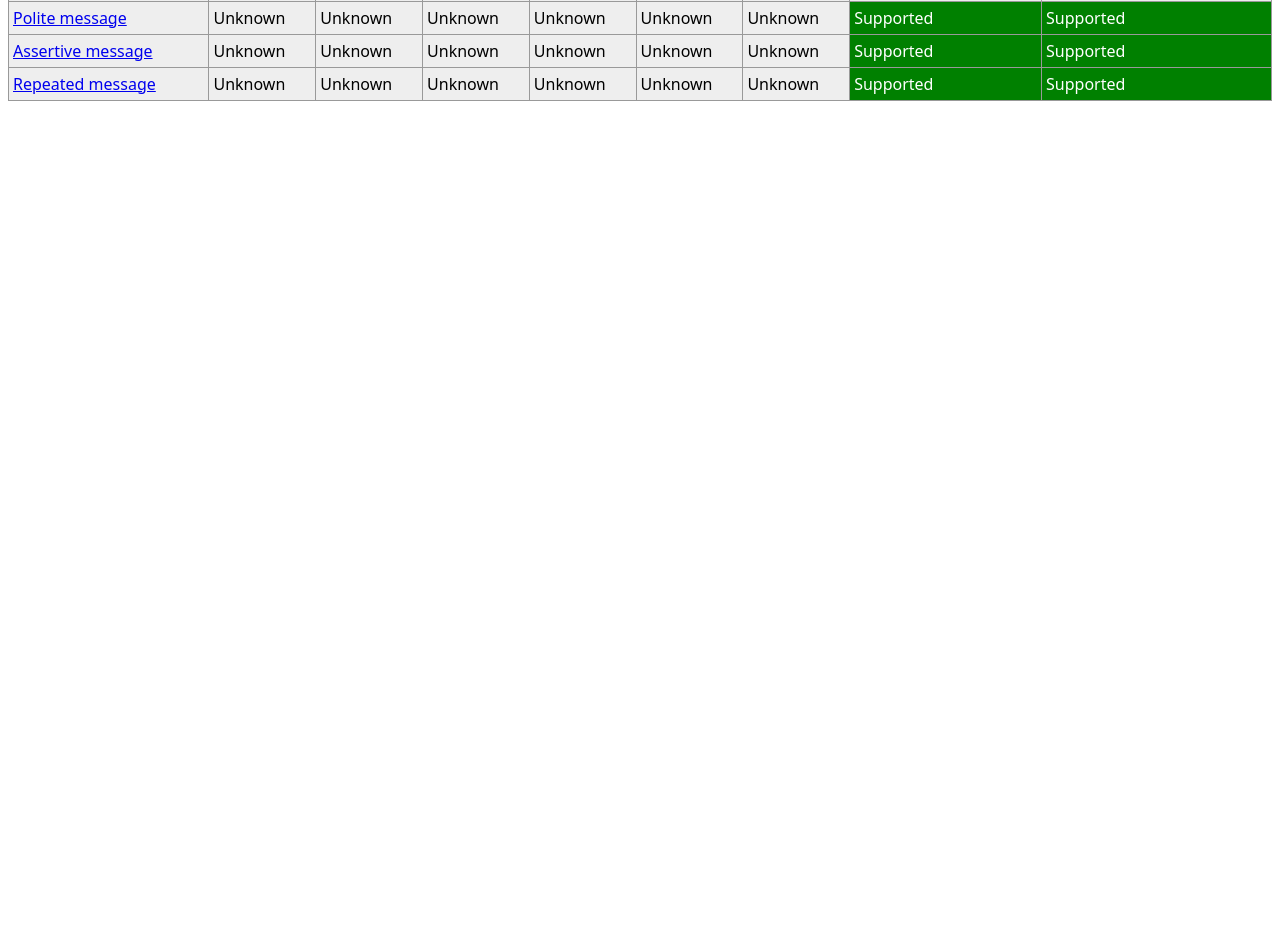
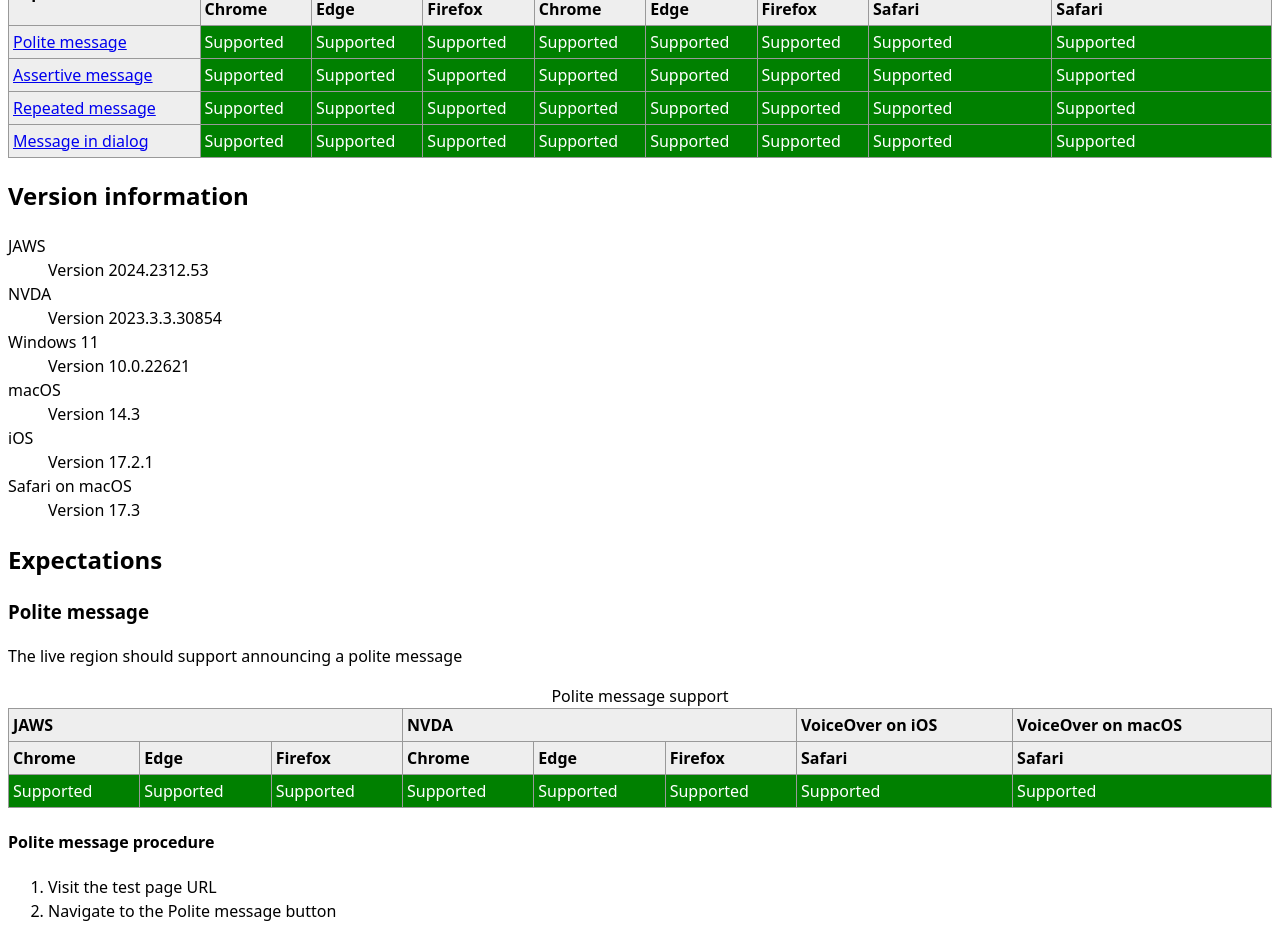
Before and after one commit to primer/live-region-element, a Next.js app in the folder website/: page /support in a window 1280 px wide. Shown: the part 180-1107 px from the top of the page. Before the commit the page ends 800 px from the top, so only its background shows below. Built offline with nearby package versions, Linux system fonts and the light colour scheme.

Commit message:
feat: finish support page info and include tests

```diff
--- a/website/src/app/page.tsx
+++ b/website/src/app/page.tsx
@@ -1,12 +1,15 @@
 'use client'
 
 import {announce, announceFromElement} from '@primer/live-region-element'
+import Link from 'next/link'
 import {LiveRegion} from '../components/LiveRegion'
 
 export default function IndexPage() {
   return (
     <>
       <h1>live-region-element</h1>
+      <Link href="/support">View screen reader support</Link>
+
       <h2>announce</h2>
 
       <h3>Polite</h3>
--- a/website/src/app/support/page.tsx
+++ b/website/src/app/support/page.tsx
@@ -1,9 +1,199 @@
 import Link from 'next/link'
+
+type TestResult =
+  | boolean
+  | {
+      type: 'pass' | 'fail' | 'partial' | 'unknown'
+    }
+
+type JAWSResult = {
+  chrome: TestResult
+  edge: TestResult
+  firefox: TestResult
+}
+
+type NVDAResult = {
+  chrome: TestResult
+  edge: TestResult
+  firefox: TestResult
+}
+
+type VoiceOverResult = {
+  safari: TestResult
+}
+
+type Results = {
+  jaws: JAWSResult
+  nvda: NVDAResult
+  voiceover_ios: VoiceOverResult
+  voiceover_macos: VoiceOverResult
+}
+
+type Expectation = {
+  expectation: string
+  description: string
+  testUrl: string
+  procedure: Array<string>
+  results: Results
+}
+
+const resultOrder: Array<[keyof Results, string]> = [
+  ['jaws', 'chrome'],
+  ['jaws', 'edge'],
+  ['jaws', 'firefox'],
+  ['nvda', 'chrome'],
+  ['nvda', 'edge'],
+  ['nvda', 'firefox'],
+  ['voiceover_ios', 'safari'],
+  ['voiceover_macos', 'safari'],
+]
+function getResults(expectation: Expectation) {
+  const {results} = expectation
+  return resultOrder.map(([screenReader, browser]) => {
+    let support: TestResult = results[screenReader][browser] ?? {
+      type: 'unknown',
+    }
+    if (typeof support === 'boolean') {
+      support = {
+        type: support ? 'pass' : 'fail',
+      }
+    }
+    return {
+      screenReader,
+      browser,
+      support,
+    }
+  })
+}
+
+const expectations: Array<Expectation> = [
+  {
+    expectation: 'Polite message',
+    description: 'The live region should support announcing a polite message',
+    testUrl: '/tests/polite-message',
+    procedure: [
+      'Visit the test page URL',
+      'Navigate to the Polite message button',
+      'Activate the button',
+      'The message "Example polite message" should be announced',
+    ],
+    results: {
+      jaws: {
+        chrome: true,
+        edge: true,
+        firefox: true,
+      },
+      nvda: {
+        chrome: true,
+        edge: true,
+        firefox: true,
+      },
+      voiceover_ios: {
+        safari: true,
+      },
+      voiceover_macos: {
+        safari: true,
+      },
+    },
+  },
+  {
+    expectation: 'Assertive message',
+    description: 'The live region should support announcing an assertive message',
+    testUrl: '/tests/assertive-message',
+    procedure: [
+      'Visit the test page URL',
+      'Navigate to the Assertive message button',
+      'Activate the button',
+      'The message "Example assertive message" should be announced',
+    ],
+    results: {
+      jaws: {
+        chrome: true,
+        edge: true,
+        firefox: true,
+      },
+      nvda: {
+        chrome: true,
+        edge: true,
+        firefox: true,
+      },
+      voiceover_ios: {
+        safari: true,
+      },
+      voiceover_macos: {
+        safari: true,
+      },
+    },
+  },
+  {
+    expectation: 'Repeated message',
+    description: 'The live region should support announcing a message with the same contents',
+    testUrl: '/tests/repeated-message',
+    procedure: [
+      'Visit the test page URL',
+      'Navigate to the Repeated message button',
+      'Activate the button',
+      'Observe that the "Example message that should be repeated" message was announced',
+      'Activate the button again',
+      'Observe that the "Example message that should be repeated" message was announced again',
+    ],
+    results: {
+      jaws: {
+        chrome: true,
+        edge: true,
+        firefox: true,
+      },
+      nvda: {
+        chrome: true,
+        edge: true,
+        firefox: true,
+      },
+      voiceover_ios: {
+        safari: true,
+      },
+      voiceover_macos: {
+        safari: true,
+      },
+    },
+  },
+  {
+    expectation: 'Message in dialog',
+    description: '',
+    testUrl: '/tests/message-in-dialog',
+    procedure: [
+      'Visit the test page URL',
+      'Navigate to the Open dialog button',
+      'Activate the button',
+      'Navigate to the Announce button',
+      'Activate the button',
+      'The message "Example polite message" should be announced',
+    ],
+    results: {
+      jaws: {
+        chrome: true,
+        edge: true,
+        firefox: true,
+      },
+      nvda: {
+        chrome: true,
+        edge: true,
+        firefox: true,
+      },
+      voiceover_ios: {
+        safari: true,
+      },
+      voiceover_macos: {
+        safari: true,
+      },
+    },
+  },
+]
 
 export default function SupportPage() {
   return (
     <main>
       <h1>Support information</h1>
+      <Link href="/">View examples page</Link>
 
       <table>
         <caption>Live region support</caption>
@@ -35,47 +225,134 @@
           </tr>
         </thead>
         <tbody>
-          <tr>
-            <td>
-              <Link href="/tests/polite-message">Polite message</Link>
-            </td>
-            <td className="unknown-support">Unknown</td>
-            <td className="unknown-support">Unknown</td>
-            <td className="unknown-support">Unknown</td>
-            <td className="unknown-support">Unknown</td>
-            <td className="unknown-support">Unknown</td>
-            <td className="unknown-support">Unknown</td>
-            <td className="supported">Supported</td>
-            <td className="supported">Supported</td>
-          </tr>
-          <tr>
-            <td>
-              <Link href="/tests/assertive-message">Assertive message</Link>
-            </td>
-            <td className="unknown-support">Unknown</td>
-            <td className="unknown-support">Unknown</td>
-            <td className="unknown-support">Unknown</td>
-            <td className="unknown-support">Unknown</td>
-            <td className="unknown-support">Unknown</td>
-            <td className="unknown-support">Unknown</td>
-            <td className="supported">Supported</td>
-            <td className="supported">Supported</td>
-          </tr>
-          <tr>
-            <td>
-              <Link href="/tests/repeated-message">Repeated message</Link>
-            </td>
-            <td className="unknown-support">Unknown</td>
-            <td className="unknown-support">Unknown</td>
-            <td className="unknown-support">Unknown</td>
-            <td className="unknown-support">Unknown</td>
-            <td className="unknown-support">Unknown</td>
-            <td className="unknown-support">Unknown</td>
-            <td className="supported">Supported</td>
-            <td className="supported">Supported</td>
-          </tr>
+          {expectations.map(expectation => {
+            const results = getResults(expectation)
+            return (
+              <tr key={expectation.expectation}>
+                <td>
+                  <Link href={expectation.testUrl}>{expectation.expectation}</Link>
+                </td>
+                {results.map(result => {
+                  let formatted = 'None'
+                  let className = ''
+
+                  if (result.support.type === 'pass') {
+                    formatted = 'Supported'
+                    className = 'supported'
+                  } else if (result.support.type === 'partial') {
+                    formatted = 'Partial'
+                    className = 'partial-support'
+                  } else if (result.support.type === 'fail') {
+                    formatted = 'None'
+                    className = 'no-support'
+                  } else if (result.support.type === 'unknown') {
+                    formatted = 'Unknown'
+                    className = 'unknown-support'
+                  }
+
+                  return (
+                    <td key={`${result.screenReader}:${result.browser}`} className={className}>
+                      {formatted}
+                    </td>
+                  )
+                })}
+              </tr>
+            )
+          })}
         </tbody>
       </table>
+      <h2>Version information</h2>
+      <dl>
+        <dt>JAWS</dt>
+        <dd>Version 2024.2312.53</dd>
+        <dt>NVDA</dt>
+        <dd>Version 2023.3.3.30854</dd>
+        <dt>Windows 11</dt>
+        <dd>Version 10.0.22621</dd>
+        <dt>macOS</dt>
+        <dd>Version 14.3</dd>
+        <dt>iOS</dt>
+        <dd>Version 17.2.1</dd>
+        <dt>Safari on macOS</dt>
+        <dd>Version 17.3</dd>
+      </dl>
+
+      <section>
+        <h2>Expectations</h2>
+        {expectations.map(expectation => {
+          const results = getResults(expectation)
+          return (
+            <article key={expectation.expectation}>
+              <h3>{expectation.expectation}</h3>
+              <p>{expectation.description}</p>
+              <table>
+                <caption>{expectation.expectation} support</caption>
+                <thead>
+                  <tr>
+                    <th scope="colgroup" colSpan={3}>
+                      JAWS
+                    </th>
+                    <th scope="colgroup" colSpan={3}>
+                      NVDA
+                    </th>
+                    <th scope="colgroup" colSpan={1}>
+                      VoiceOver on iOS
+                    </th>
+                    <th scope="colgroup" colSpan={1}>
+                      VoiceOver on macOS
+                    </th>
+                  </tr>
+                  <tr>
+                    <th scope="col">Chrome</th>
+                    <th scope="col">Edge</th>
+                    <th scope="col">Firefox</th>
+                    <th scope="col">Chrome</th>
+                    <th scope="col">Edge</th>
+                    <th scope="col">Firefox</th>
+                    <th scope="col">Safari</th>
+                    <th scope="col">Safari</th>
+                  </tr>
+                </thead>
+                <tbody>
+                  <tr>
+                    {results.map(result => {
+                      let formatted = 'None'
+                      let className = ''
+
+                      if (result.support.type === 'pass') {
+                        formatted = 'Supported'
+                        className = 'supported'
+                      } else if (result.support.type === 'partial') {
+                        formatted = 'Partial'
+                        className = 'partial-support'
+                      } else if (result.support.type === 'fail') {
+                        formatted = 'None'
+                        className = 'no-support'
+                      } else if (result.support.type === 'unknown') {
+                        formatted = 'Unknown'
+                        className = 'unknown-support'
+                      }
+
+                      return (
+                        <td key={`${result.screenReader}:${result.browser}`} className={className}>
+                          {formatted}
+                        </td>
+                      )
+                    })}
+                  </tr>
+                </tbody>
+              </table>
+
+              <h4>{expectation.expectation} procedure</h4>
+              <ol>
+                {expectation.procedure.map(step => {
+                  return <li key={step}>{step}</li>
+                })}
+              </ol>
+            </article>
+          )
+        })}
+      </section>
     </main>
   )
 }
```
Also changed, not shown: website/src/app/tests/message-in-dialog/page.tsx (added, +45 -0 lines), website/src/components/LiveRegion.tsx (+2 -12 lines).
